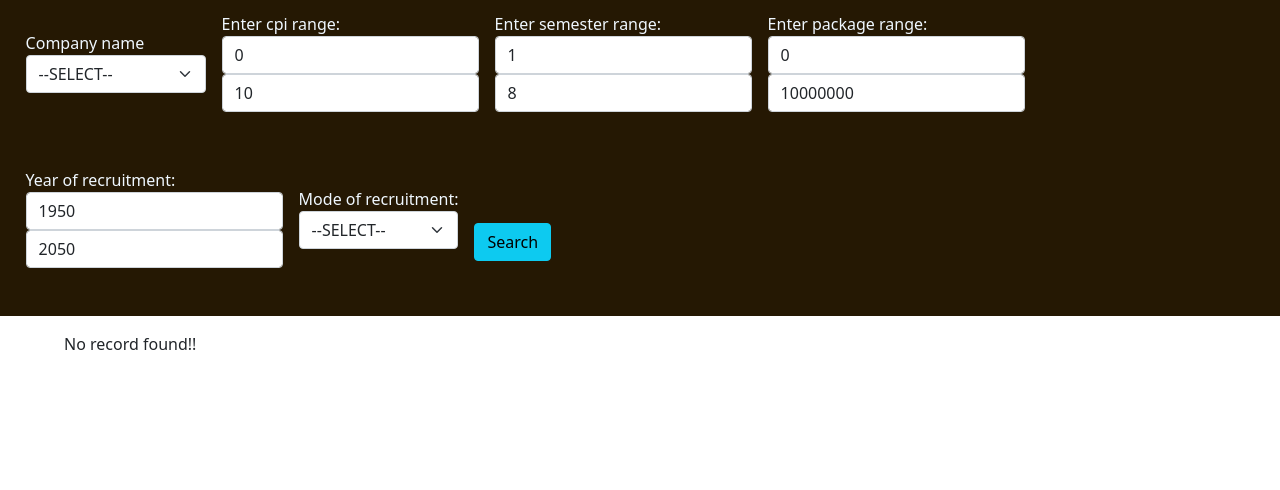
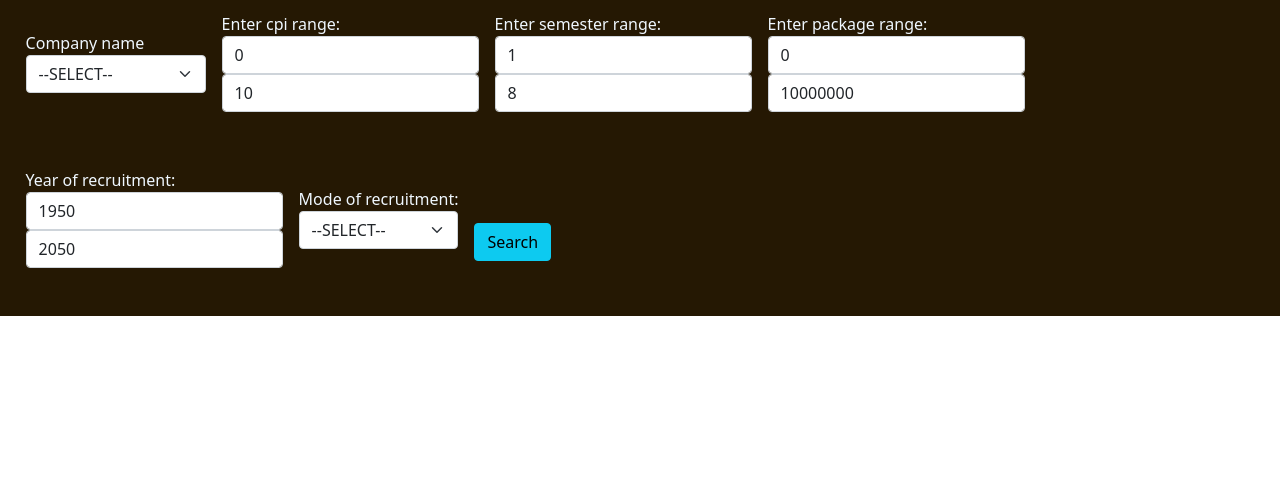
Before and after one commit to khushisingh4218/CS260_MiniProject, a PHP site: page /CS260_MiniProject/admincompany.php in a window 1280 px wide. Shown: the part 156-646 px from the top of the page. Run offline with PHP 8.4, Linux system fonts and the light colour scheme; tables that the repository leaves empty or names only in its code hold one stand-in row (values such as "Sample post"); data that the repository does not hold is empty.

Commit message:
isset done

```diff
--- a/admincompany.php
+++ b/admincompany.php
@@ -226,22 +226,22 @@ while($row = $result->fetch_assoc()){
     }
 
 }
+if($count==0){
+
+    echo 'No record found!!';
+      }
+      else{
+     echo $count;
+    echo ' record(s) found!!';}
 
 // mysqli_fetch_all($result, MYSQLI_ASSOC);
 
 }
 
 ?>
-<div class="newcontainer">
-<?php   if($count==0){
 
-echo 'No record found!!';
-  }
-  else{
- echo $count;
-echo ' record(s) found!!';}
-?>
-</div>
+
+
 
 </body>
 
```
